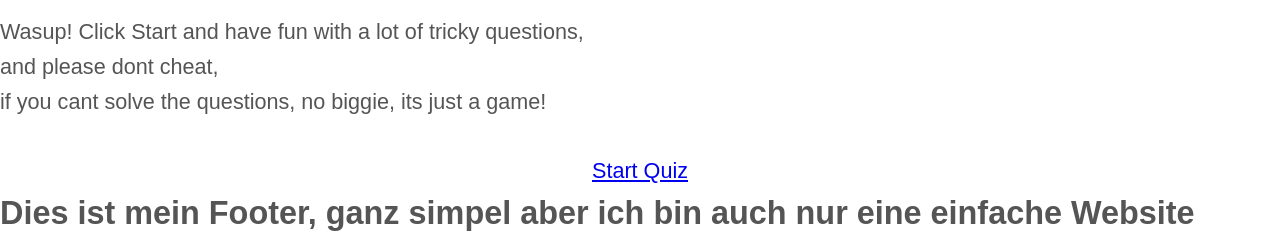
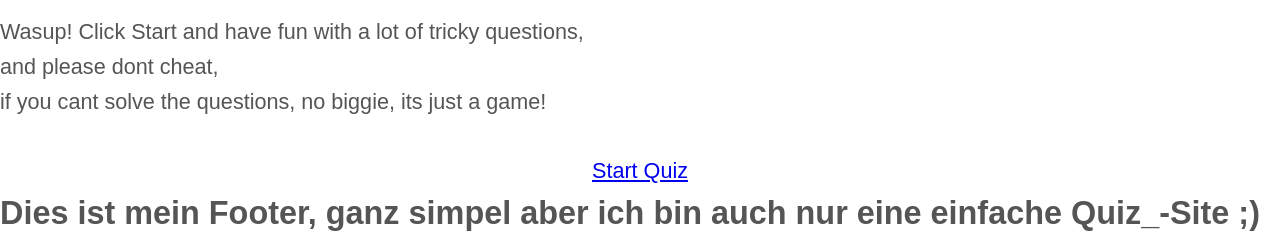
Before and after one commit to MrTryAgain/QuizPlus, a PHP site: page /index.php in a window 1280 px wide. Shown: the part 817-1057 px from the top of the page. Run offline with PHP 8.4, Linux system fonts and the light colour scheme; style sheets or scripts are compiled from the project's sources.

Commit message:
erster commit vom Working Tree

```diff
--- a/php-pdo-opp-main/src/footerX.php
+++ b/php-pdo-opp-main/src/footerX.php
@@ -2,7 +2,7 @@
 
     <div class="footer">
         <h2>
-            <p>Dies ist mein Footer, ganz simpel aber ich bin auch nur eine einfache Website</p>
+            <p>Dies ist mein Footer, ganz simpel aber ich bin auch nur eine einfache Quiz_-Site ;)</p>
         </h2>
     </div>
 </footer>
```
